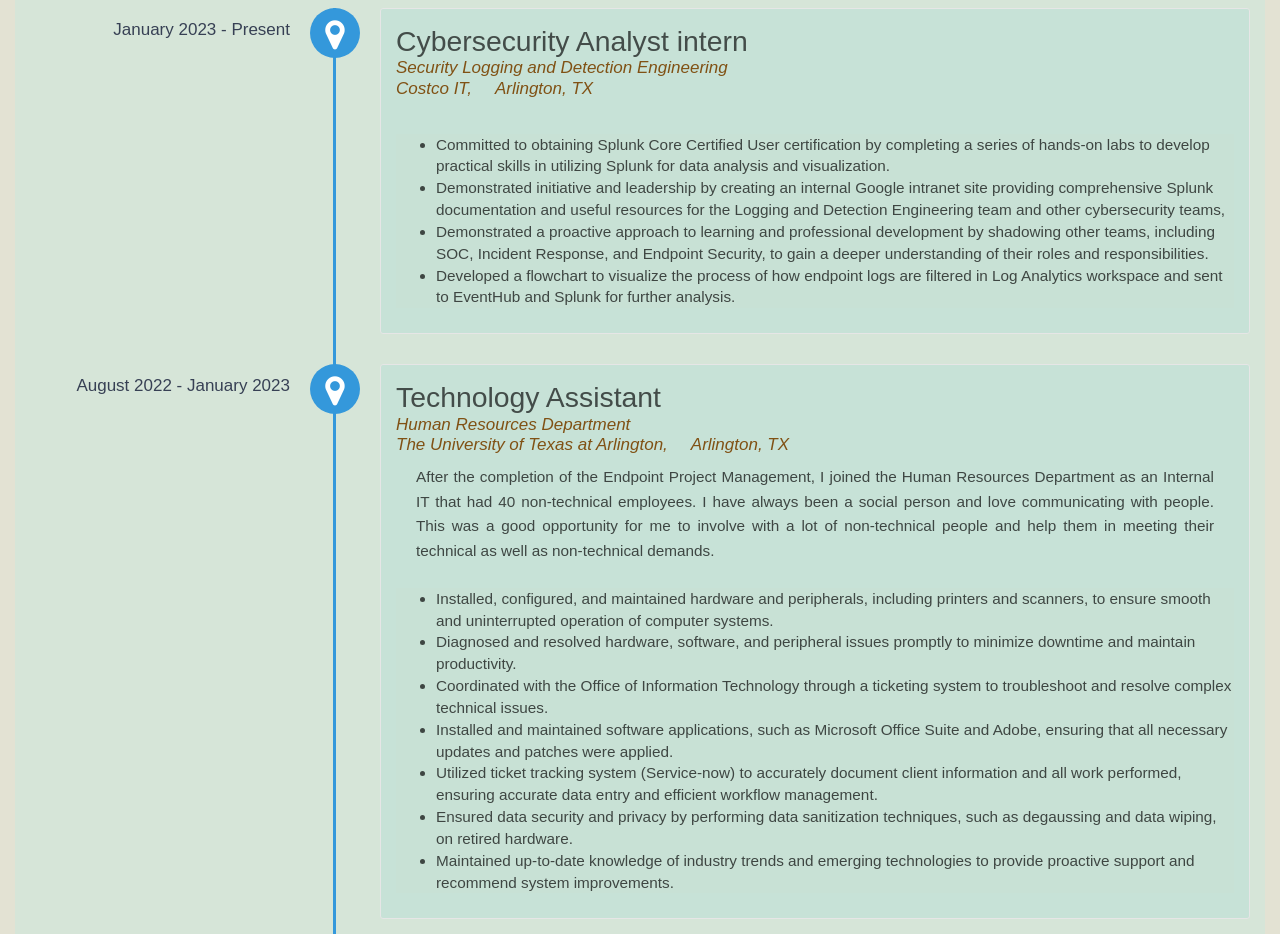
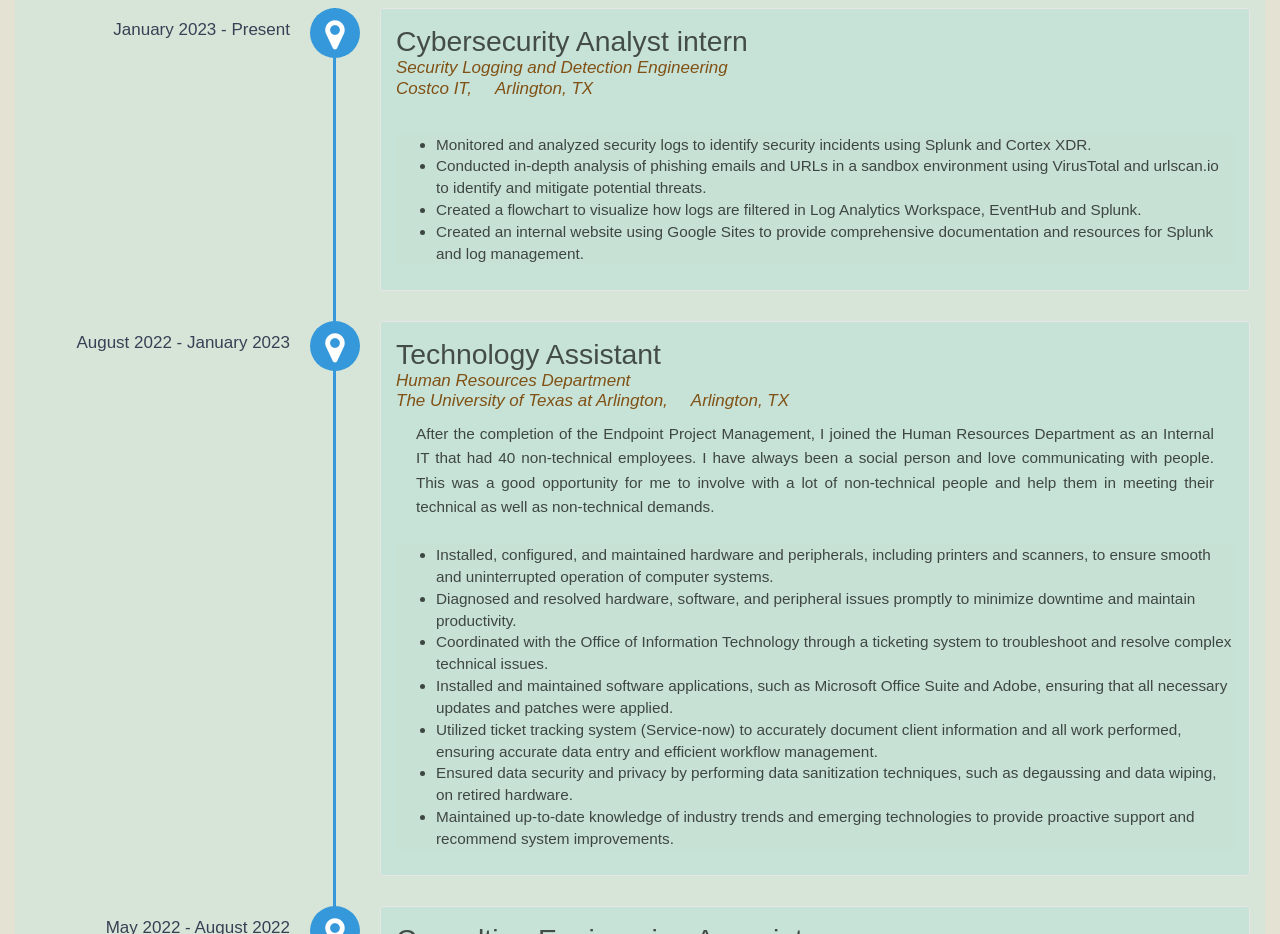
Before and after one commit to axt3023/Portfolio, a website: page index.html in a window 1280 px wide. Shown: the part 1460-2394 px from the top of the page. Drawn offline with nearby package versions, Linux system fonts and the light colour scheme.

Commit message:
Update index.html

```diff
--- a/index.html
+++ b/index.html
@@ -151,14 +151,14 @@
 
                  <br><ul style="font-size: 0.9em; background-color: #d4bfa90d; color:rgba(0, 0, 0, 0.692)">
 
-                 <li>  Committed to obtaining Splunk Core Certified User certification by completing a series of hands-on labs to develop
-practical skills in utilizing Splunk for data analysis and visualization.</li>
-                     <li>Demonstrated initiative and leadership by creating an internal Google intranet site providing comprehensive Splunk
-documentation and useful resources for the Logging and Detection Engineering team and other cybersecurity teams,</li>
-                 <li> Demonstrated a proactive approach to learning and professional development by shadowing other teams, including
-SOC, Incident Response, and Endpoint Security, to gain a deeper understanding of their roles and responsibilities.</li>
-                <li>Developed a flowchart to visualize the process of how endpoint logs are filtered in Log Analytics workspace and sent to
-EventHub and Splunk for further analysis.
+                 <li> Monitored and analyzed security logs to identify security incidents using Splunk and Cortex XDR.</li>
+                     <li>Conducted in-depth analysis of phishing emails and URLs in a sandbox environment using VirusTotal and
+urlscan.io to identify and mitigate potential threats.
+</li>
+                 <li> Created a flowchart to visualize how logs are filtered in Log Analytics Workspace, EventHub and Splunk.</li>
+                <li>	Created an internal website using Google Sites to provide comprehensive documentation and resources for Splunk
+and log management.
+
 
 
                    </ul>
```
